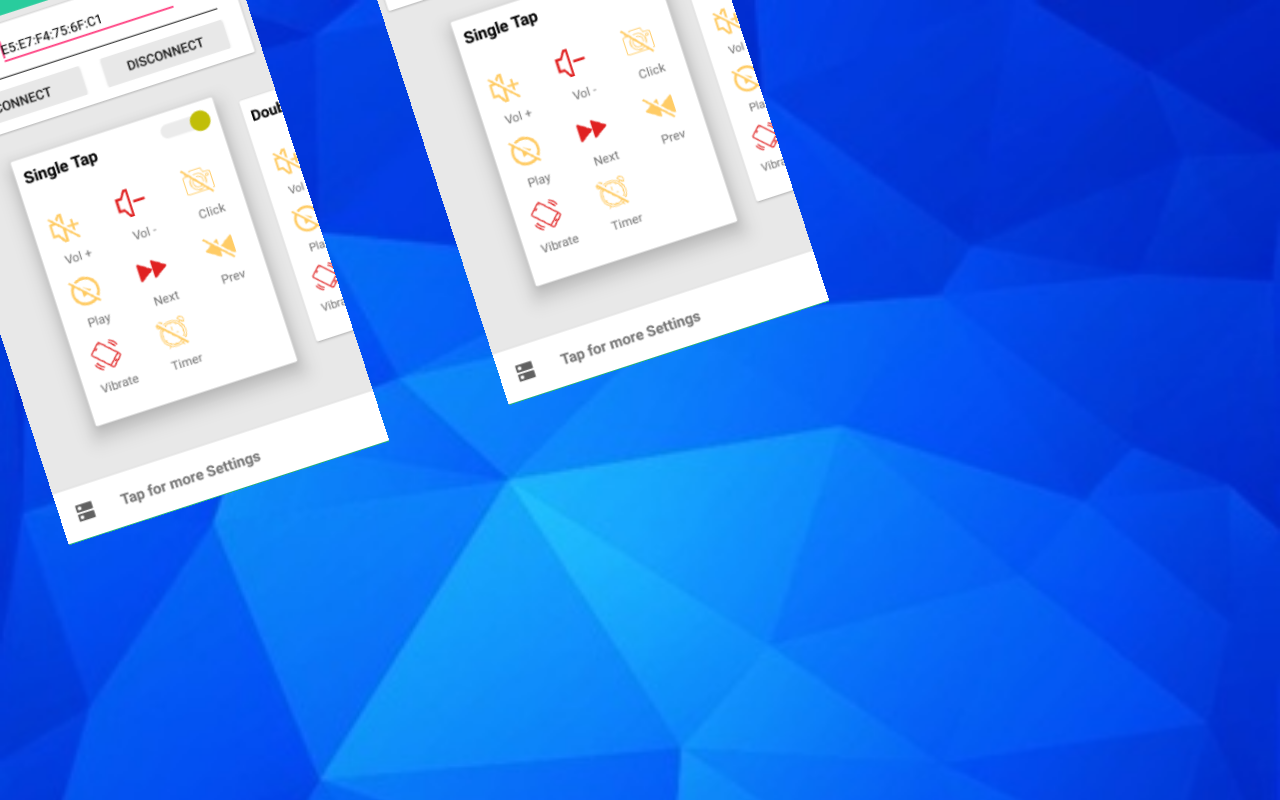
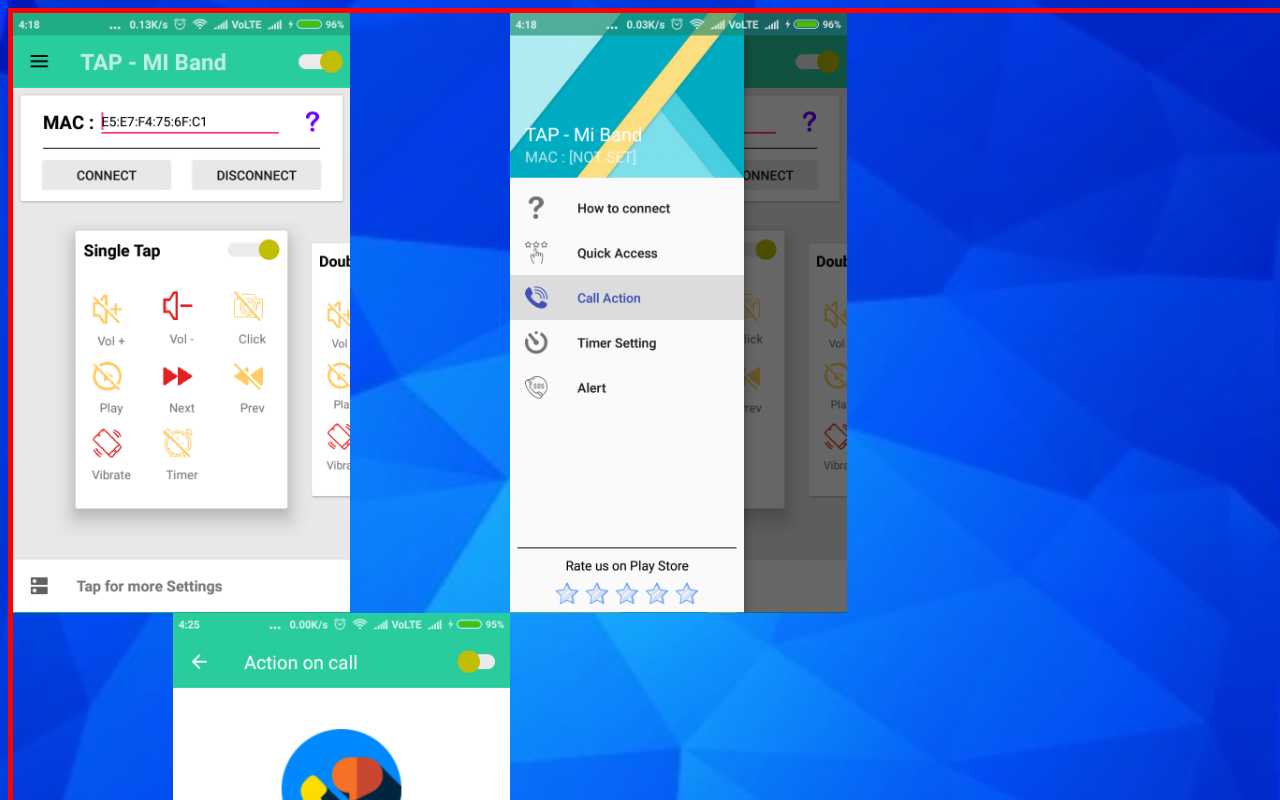
Before and after one commit to avcbcoder/SS-Creator, a plain HTML site: page index.html in a window 1280 px wide. Drawn offline with Linux system fonts and the light colour scheme.

Commit message:
top container for transforming

```diff
--- a/index.html
+++ b/index.html
@@ -1,5 +1,6 @@
 <!DOCTYPE html>
 <html lang="en">
+
 <head>
     <meta charset="UTF-8">
     <meta name="viewport" content="width=device-width, initial-scale=1.0">
@@ -7,8 +8,18 @@
     <title>Document</title>
     <link rel="stylesheet" href="style.css">
 </head>
+
 <body>
-    <div id="A"></div>
-    <div id="B"></div>
+    <div id="TOP">
+        <div id="A"></div>
+        <div id="B"></div>
+        <div id="C"></div>
+    </div>
+    <div id="BOTTOM">
+        <div id="D"></div>
+        <div id="E"></div>
+        <div id="F"></div>
+    </div>
 </body>
+
 </html>
--- a/style.css
+++ b/style.css
@@ -6,35 +6,45 @@ body {
 }
 
 #A {
-    position: fixed;
     width: 337px;
     height: 600px;
     display: block;
-    margin-top: -100px;
-    margin-left: -40px;
     overflow: hidden;
+    float: left;
     /* border: solid 1px black; */
     float: left;
     /* box-shadow: 15px 15px 50px black; */
     box-sizing: border-box;
     background-image: url('images/a.png');
     background-size: contain;
-    transform: rotate(-18deg);
 }
 
 #B {
-    position: fixed;
+    float: left;
     width: 337px;
     height: 600px;
+    margin-left: 160px;
     display: block;
-    margin-top: -240px;
-    margin-left: 400px;
     overflow: hidden;
-    /* border: solid 1px black; */
+    box-sizing: border-box;
+    background-image: url('images/c.png');
+    background-size: contain;
+}
+
+#C {
     float: left;
-    /* box-shadow: 15px 15px 50px black; */
+    width: 337px;
+    height: 600px;
+    margin-left: 160px;
+    display: block;
+    overflow: hidden;
     box-sizing: border-box;
-    background-image: url('images/a.png');
+    background-image: url('images/d.png');
     background-size: contain;
-    transform: rotate(-18deg);
 }
+
+#TOP {
+    position: fixed;
+    width: 100%;
+    border: solid 5px red;
+}
```
